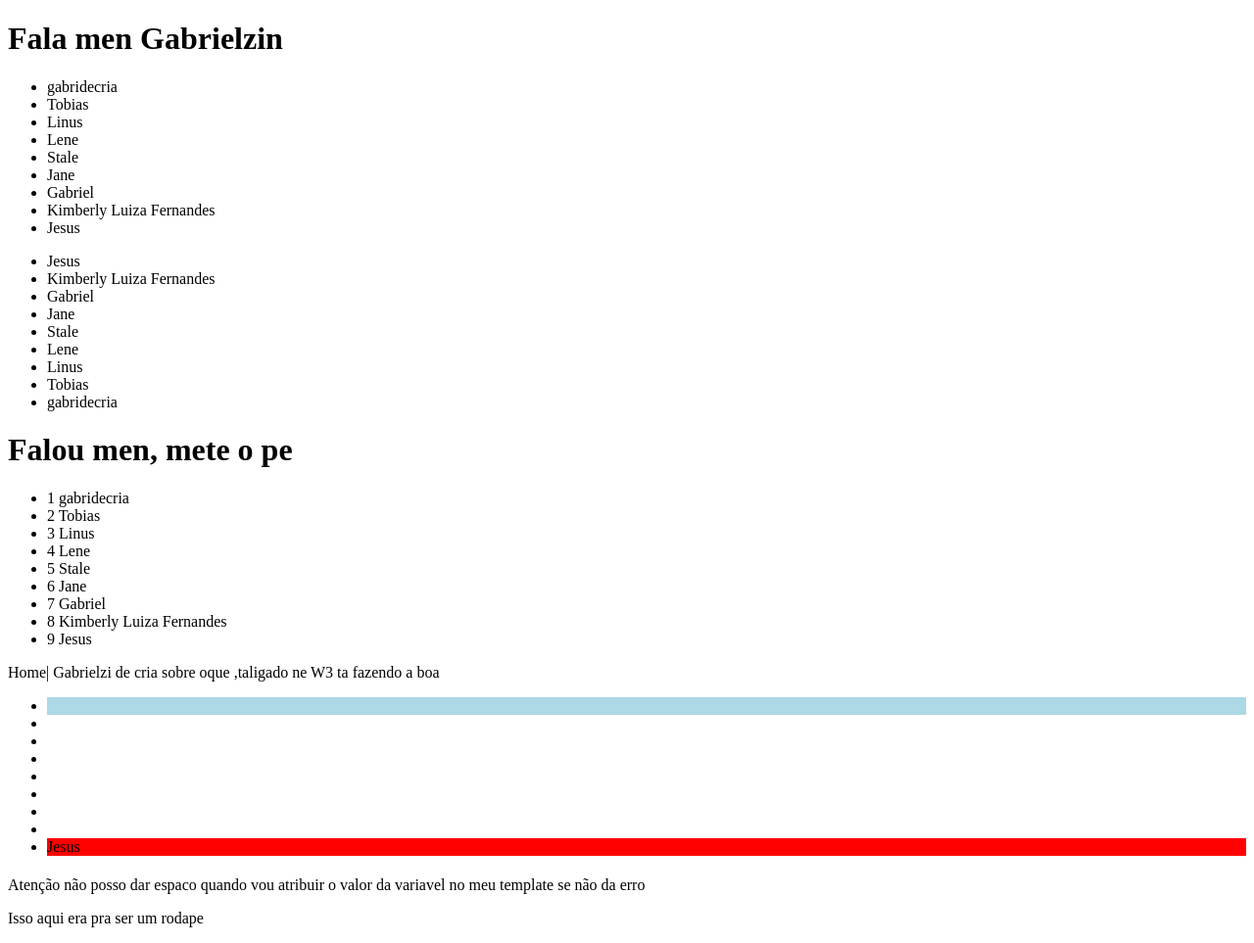
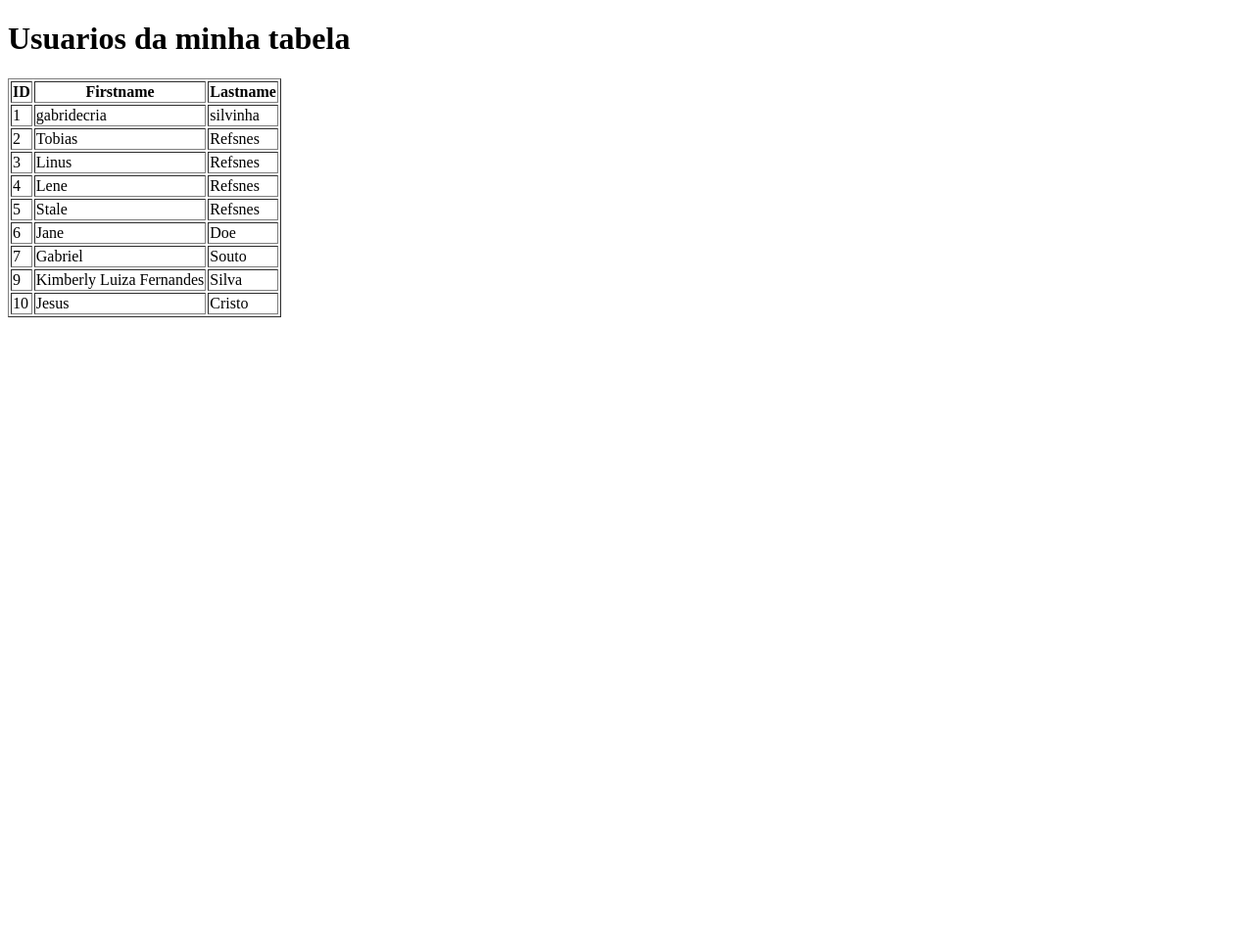
Before and after one commit to GabrielSouto19/Django_w3, a Django app: page /testing/ in a window 1280 px wide. Shown: the whole page at 98% size. After the commit the page ends 324 px from the top, so only its background shows below. Run offline with Django 5.2, Linux system fonts and the light colour scheme; data comes from the database, SQL or seed files in the repository.

Commit message:
update project

```diff
--- a/my_tennis_club/members/templates/template.html
+++ b/my_tennis_club/members/templates/template.html
@@ -6,64 +6,22 @@
     <title>Document</title>
 </head>
 <body>
+    <table border="I">
 
-    <h1>Fala men {{firstname}} </h1>
+        <h1>Usuarios da minha tabela</h1>
+        <tr>
+            <th>ID</th>
+            <th>Firstname</th>
+            <th>Lastname</th>
+        </tr>
+        {% for x in mymembers %}
+        <tr>
+            <td>{{x.id}}</td>
+            <td>{{x.firstname}}</td>
+            <td>{{x.lastname}}</td>
+        </tr>
+        {% endfor %}
 
-
-
-    <ul>
-        {% for x in mymembers %}
-        <li> {{x.firstname}}</li>
-        {%empty%}
-            <li>Tem niguem ainda  em casa</li>
-        {% endfor %}
-    </ul>
-
-    <ul>
-        {% for x in mymembers reversed %}
-        <li> {{x.firstname}}</li>
-        {% endfor %}
-    </ul>
-
-
-    {% if greeting == 1 %}
-        <h1>Hello shits</h1>
-    {% else %}
-        <h1>Falou men, mete o pe</h1>
-        {% endif %}
-
-        <ul>
-            {% for x in mymembers %}
-            <li>{{forloop.counter}}  {{x.firstname}}</li>
-            {%endfor%}
-        </ul>
-
-        {%include 'mymenu.html' with eu="Gabrielzi de cria" responsavel="W3 ta fazendo a boa" %}
-    <ul>
-        {% for x in mymembers%}
-        <li
-            {% if forloop.first%}
-                style="background-color: lightblue;
-                "
-            {%elif  forloop.last%}
-                style="background-color: red;"
-            >{% endif %}
-                {{x.firstname}}</li>
-            <!-- forloop.first verifica se é a primeira iteração do loop -->
-        {%endfor%}
-    </ul>
-    <h1>
-        {% comment  "fala cambada estou testando os comantarios dessa paradinha do django"%}
-        {% endcomment %}
-        {#esse aqui tambem server como comentario#}
-    </h1>
-
-
-    <p>Atenção não posso dar espaco quando vou atribuir o valor da variavel no meu template se não da erro</p>
-
-
-    {%include 'footer.html'%}
-
-
+    </table>
 </body>
 </html>
--- a/my_tennis_club/members/urls.py
+++ b/my_tennis_club/members/urls.py
@@ -6,4 +6,5 @@ urlpatterns = [
     path("members/",views.members,name="members"),
     path("members/details/<int:id>",views.details,name="details"),
     path("testing/",views.testing,name="testing"),
+    path("testando/",views.testando,name="testando"),
 ]
--- a/my_tennis_club/members/views.py
+++ b/my_tennis_club/members/views.py
@@ -33,3 +33,11 @@ def testing(request):
     }
 
     return HttpResponse(template.render(context,request))
+
+def testando(request):
+    mydata = Member.objects.all()
+    template = loader.get_template("template.html")
+    context = {
+        "mymembers":mydata
+    }
+    return HttpResponse(template.render(context,request))
```
